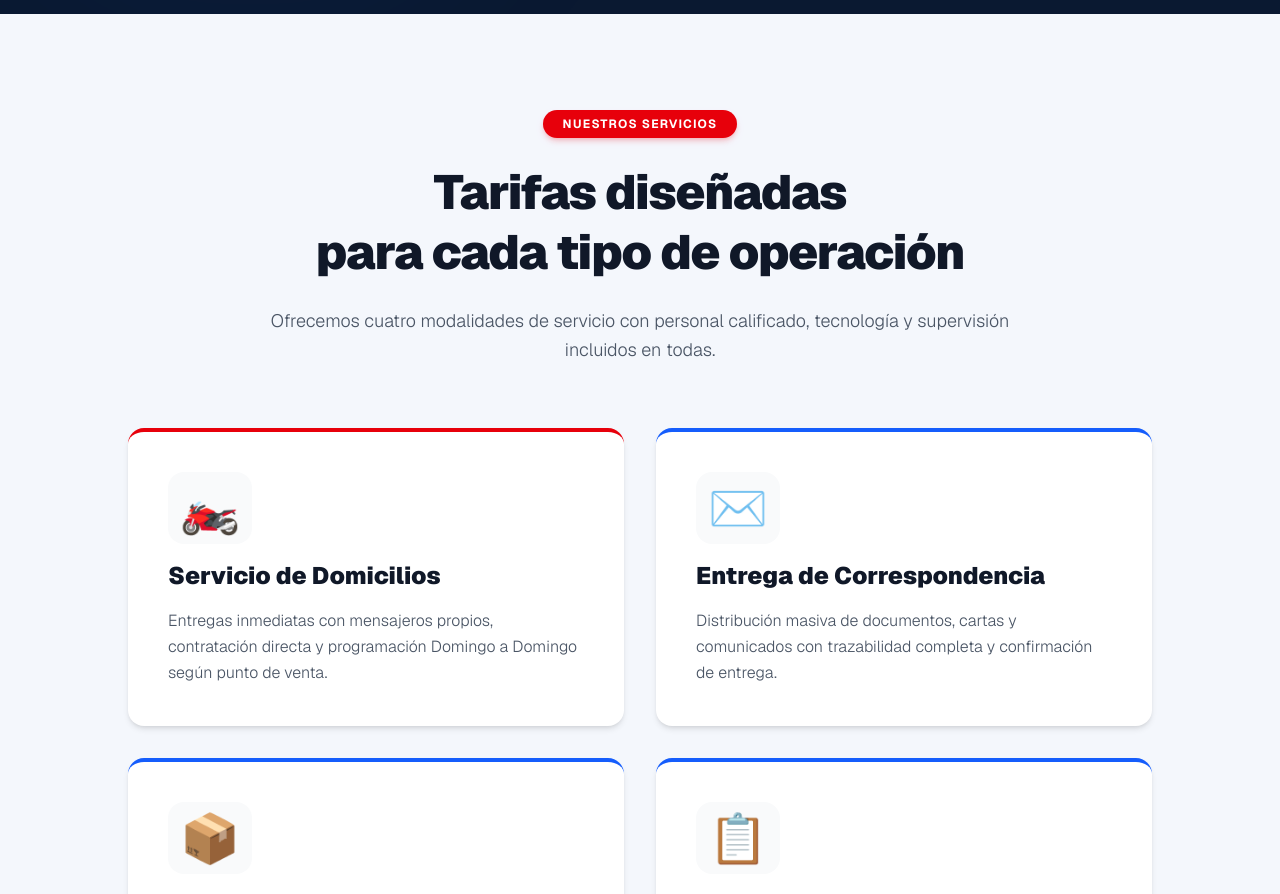
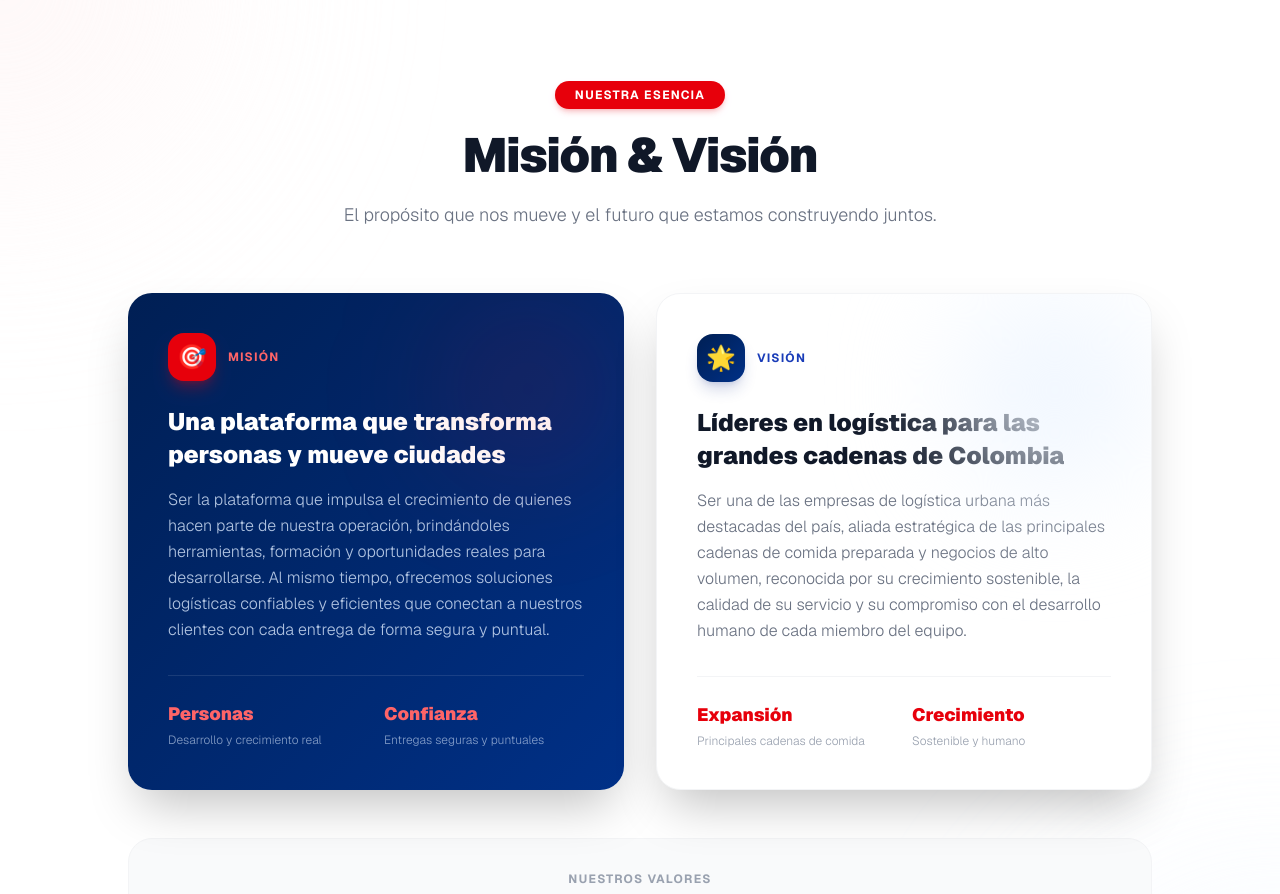
Before and after one commit to neoeliecer/ophalline, a Next.js app: page / in a window 1280 px wide. Shown: the part 1860-2754 px from the top of the page. Built offline with nearby package versions, Linux system fonts and the light colour scheme.

Commit message:
chore: actualiza celular de contacto a 322 307 3578

```diff
--- a/app/diario/diario.json
+++ b/app/diario/diario.json
@@ -32,7 +32,7 @@
     "fecha": "2026-05-22 11:01:11",
     "tipo": "CHORE",
     "titulo": "Actualización de Celular de Contacto",
-    "descripcion": "Se actualizó el número celular principal a '322 307 3678' en los enlaces de WhatsApp, botones de llamada y en los datos del pie de página para asegurar el correcto flujo de leads.",
+    "descripcion": "Se actualizó el número celular principal a '322 307 3578' en los enlaces de WhatsApp, botones de llamada y en los datos del pie de página para asegurar el correcto flujo de leads.",
     "autor": "Matrix Producciones & Antigravity"
   },
   {
--- a/app/page.tsx
+++ b/app/page.tsx
@@ -59,14 +59,13 @@ export default function Home() {
       <header className="fixed top-0 left-0 w-full bg-white/90 backdrop-blur-md border-b border-gray-100 z-50 transition-all duration-300">
         <div className="max-w-7xl mx-auto px-6 py-4 flex justify-between items-center">
           <a href="#" className="flex items-center gap-3 group">
-            <div className="relative h-12 w-40 overflow-hidden">
+            <div className="relative h-16 w-52 overflow-hidden">
               <img
-                src="/logo.jpeg"
+                src="/logo3.png"
                 alt="Ophal Line"
                 className="object-contain h-full w-full group-hover:scale-105 transition-transform duration-300"
                 onError={(e) => {
-                  // Fallback if logo.jpeg is not copied yet
-                  e.currentTarget.src = "/logo.png";
+                  e.currentTarget.src = "/logo3.png";
                 }}
               />
             </div>
@@ -79,6 +78,9 @@ export default function Home() {
             <a href="#nosotros" className="hover:text-red-600 transition-colors relative py-1 after:content-[''] after:absolute after:bottom-0 after:left-0 after:w-0 after:h-0.5 after:bg-red-600 hover:after:w-full after:transition-all after:duration-300">
               Quiénes Somos
             </a>
+            <a href="#mision" className="hover:text-red-600 transition-colors relative py-1 after:content-[''] after:absolute after:bottom-0 after:left-0 after:w-0 after:h-0.5 after:bg-red-600 hover:after:w-full after:transition-all after:duration-300">
+              Misión & Visión
+            </a>
             <a href="#servicios" className="hover:text-red-600 transition-colors relative py-1 after:content-[''] after:absolute after:bottom-0 after:left-0 after:w-0 after:h-0.5 after:bg-red-600 hover:after:w-full after:transition-all after:duration-300">
               Servicios
             </a>
@@ -88,7 +90,7 @@ export default function Home() {
           </nav>
 
           <a
-            href="https://wa.me/573223073678"
+            href="https://wa.me/573223073578"
             target="_blank"
             rel="noopener noreferrer"
             className="bg-red-600 hover:bg-red-700 text-white px-5 py-2.5 rounded-full font-bold shadow-lg shadow-red-600/20 hover:shadow-red-700/30 -translate-y-[1px] hover:-translate-y-[2px] active:translate-y-0 transition-all duration-200"
@@ -107,20 +109,20 @@ export default function Home() {
           <div className="space-y-8 max-w-xl animate-fade-in">
             <div className="inline-flex items-center gap-2 bg-white/10 backdrop-blur-md px-4 py-1.5 rounded-full border border-white/10 text-sm font-semibold tracking-wide">
               <span className="flex h-2 w-2 rounded-full bg-red-500 animate-pulse"></span>
-              Envíos Express a Nivel Urbano
+              Delivery a Nivel Urbano
             </div>
             <h1 className="text-5xl lg:text-6xl font-black tracking-tight leading-[1.1]">
               Ophal Line
               <span className="block mt-2 text-transparent bg-clip-text bg-gradient-to-r from-red-400 to-red-600">
-                Envíos Express
+                Delivery
               </span>
             </h1>
             <p className="text-lg lg:text-xl text-blue-100/90 leading-relaxed">
-              Más de 5 años ofreciendo soluciones rápidas, eficientes y seguras en domicilios, mensajería masiva y logística urbana para empresas y particulares.
+              Diseñamos la logística para tu entrega, contamos con el personal capacitado para entrega segura.
             </p>
             <div className="flex gap-4 flex-wrap pt-2">
               <a
-                href="https://wa.me/573223073678"
+                href="https://wa.me/573223073578"
                 target="_blank"
                 rel="noopener noreferrer"
                 className="bg-red-600 hover:bg-red-700 text-white px-8 py-4 rounded-2xl font-extrabold text-lg shadow-xl shadow-red-600/30 hover:shadow-red-700/40 -translate-y-[1px] hover:-translate-y-[2px] active:translate-y-0 transition-all duration-200"
@@ -140,11 +142,11 @@ export default function Home() {
             {/* Glowing background halo */}
             <div className="absolute top-1/2 left-1/2 -translate-x-1/2 -translate-y-1/2 w-[400px] h-[400px] bg-blue-500/20 rounded-full blur-[80px] pointer-events-none"></div>
             <img
-              src="/logo.jpeg"
-              alt="Ophal Line Envíos Express"
+              src="/logo3.png"
+              alt="Ophal Line Delivery"
               className="w-full max-w-[460px] object-contain drop-shadow-2xl relative z-10 transition-transform duration-500 hover:scale-105"
               onError={(e) => {
-                e.currentTarget.src = "/logo.png";
+                e.currentTarget.src = "/logo3.png";
               }}
             />
           </div>
@@ -167,18 +169,19 @@ export default function Home() {
               Quiénes Somos
             </span>
             <h2 className="text-4xl md:text-5xl font-black tracking-tight leading-tight">
-              Organización especializada <br className="hidden sm:inline" />
-              en logística urbana de excelencia
+              Más cerca, más rápido, con la seguridad
+              <br className="hidden sm:inline" />
+              que tu marca merece.
             </h2>
             <p className="text-lg text-blue-100/80 leading-relaxed font-light">
-              Más de 5 años liderando la distribución de altos volúmenes y entregas inmediatas a nivel urbano, con personal confiable, tecnología en tiempo real y procesos que garantizan calidad en cada entrega.
+              Diseñamos la logística urbana para que cada entrega sea una experiencia de confianza: tiempos cortos, procesos seguros y acompañamiento.
             </p>
           </div>
 
           {/* Stats boxes (4 columns) */}
           <div className="grid grid-cols-2 lg:grid-cols-4 gap-6 max-w-5xl mx-auto mb-16">
             {[
-              { num: '+5', label: 'Años de experiencia' },
+              { num: '100%', label: 'Garantía' },
               { num: '24/7', label: 'Dom a Dom operación' },
               { num: '100%', label: 'Personal con dotación' },
               { num: 'GPS', label: 'Rastreo en tiempo real' },
@@ -230,6 +233,110 @@ export default function Home() {
         </div>
       </section>
 
+      {/* MISIÓN & VISIÓN */}
+      <section
+        id="mision"
+        className="py-24 bg-white relative overflow-hidden"
+      >
+        {/* Decorative blobs */}
+        <div className="absolute top-0 left-0 w-[400px] h-[400px] bg-red-50 rounded-full blur-[120px] opacity-60 pointer-events-none -translate-x-1/2 -translate-y-1/2"></div>
+        <div className="absolute bottom-0 right-0 w-[400px] h-[400px] bg-blue-50 rounded-full blur-[120px] opacity-60 pointer-events-none translate-x-1/2 translate-y-1/2"></div>
+
+        <div className="max-w-7xl mx-auto px-6 relative z-10">
+
+          {/* Header */}
+          <div className="text-center max-w-3xl mx-auto space-y-4 mb-16">
+            <span className="inline-block bg-red-600 text-white px-5 py-1.5 rounded-full font-bold text-xs uppercase tracking-widest shadow-md shadow-red-600/20">
+              Nuestra Esencia
+            </span>
+            <h2 className="text-4xl md:text-5xl font-black tracking-tight text-gray-900 leading-tight">
+              Misión &amp; Visión
+            </h2>
+            <p className="text-lg text-gray-500 font-light">
+              El propósito que nos mueve y el futuro que estamos construyendo juntos.
+            </p>
+          </div>
+
+          {/* Cards */}
+          <div className="grid md:grid-cols-2 gap-8 max-w-5xl mx-auto">
+
+            {/* MISIÓN */}
+            <div className="relative bg-gradient-to-br from-[#001f54] to-[#003087] text-white p-10 rounded-3xl shadow-2xl overflow-hidden group hover:-translate-y-1 transition-transform duration-300">
+              <div className="absolute top-0 right-0 w-48 h-48 bg-red-600/10 rounded-full blur-[60px] pointer-events-none"></div>
+              <div className="flex items-center gap-3 mb-6">
+                <div className="w-12 h-12 bg-red-600 rounded-2xl flex items-center justify-center text-2xl shadow-lg shadow-red-600/30">
+                  🎯
+                </div>
+                <span className="text-xs font-bold uppercase tracking-widest text-red-400">Misión</span>
+              </div>
+              <h3 className="text-2xl font-black mb-4 leading-snug">
+                Una plataforma que transforma personas y mueve ciudades
+              </h3>
+              <p className="text-blue-100/80 leading-relaxed font-light text-base">
+                Ser la plataforma que impulsa el crecimiento de quienes hacen parte de nuestra operación, brindándoles herramientas, formación y oportunidades reales para desarrollarse. Al mismo tiempo, ofrecemos soluciones logísticas confiables y eficientes que conectan a nuestros clientes con cada entrega de forma segura y puntual.
+              </p>
+              <div className="mt-8 pt-6 border-t border-white/10 grid grid-cols-2 gap-4">
+                <div className="space-y-1">
+                  <div className="text-red-400 font-black text-lg">Personas</div>
+                  <div className="text-blue-100/60 text-xs font-light">Desarrollo y crecimiento real</div>
+                </div>
+                <div className="space-y-1">
+                  <div className="text-red-400 font-black text-lg">Confianza</div>
+                  <div className="text-blue-100/60 text-xs font-light">Entregas seguras y puntuales</div>
+                </div>
+              </div>
+            </div>
+
+            {/* VISIÓN */}
+            <div className="relative bg-white border border-gray-100 p-10 rounded-3xl shadow-2xl overflow-hidden group hover:-translate-y-1 transition-transform duration-300">
+              <div className="absolute top-0 right-0 w-48 h-48 bg-blue-50 rounded-full blur-[60px] pointer-events-none"></div>
+              <div className="flex items-center gap-3 mb-6">
+                <div className="w-12 h-12 bg-gradient-to-br from-[#001f54] to-[#003087] rounded-2xl flex items-center justify-center text-2xl shadow-lg shadow-blue-900/20">
+                  🌟
+                </div>
+                <span className="text-xs font-bold uppercase tracking-widest text-blue-800">Visión</span>
+              </div>
+              <h3 className="text-2xl font-black mb-4 leading-snug text-gray-900">
+                Líderes en logística para las grandes cadenas de Colombia
+              </h3>
+              <p className="text-gray-500 leading-relaxed font-light text-base">
+                Ser una de las empresas de logística urbana más destacadas del país, aliada estratégica de las principales cadenas de comida preparada y negocios de alto volumen, reconocida por su crecimiento sostenible, la calidad de su servicio y su compromiso con el desarrollo humano de cada miembro del equipo.
+              </p>
+              <div className="mt-8 pt-6 border-t border-gray-100 grid grid-cols-2 gap-4">
+                <div className="space-y-1">
+                  <div className="text-red-600 font-black text-lg">Expansión</div>
+                  <div className="text-gray-400 text-xs font-light">Principales cadenas de comida</div>
+                </div>
+                <div className="space-y-1">
+                  <div className="text-red-600 font-black text-lg">Crecimiento</div>
+                  <div className="text-gray-400 text-xs font-light">Sostenible y humano</div>
+                </div>
+              </div>
+            </div>
+
+          </div>
+
+          {/* Bottom values strip */}
+          <div className="mt-12 bg-gray-50 border border-gray-100 rounded-3xl p-8 max-w-5xl mx-auto">
+            <p className="text-center text-xs font-bold uppercase tracking-widest text-gray-400 mb-6">Nuestros valores</p>
+            <div className="grid grid-cols-2 md:grid-cols-4 gap-6 text-center">
+              {[
+                { icon: '🤝', label: 'Compromiso' },
+                { icon: '⚡', label: 'Velocidad' },
+                { icon: '🛡️', label: 'Seguridad' },
+                { icon: '📈', label: 'Crecimiento' },
+              ].map((v, i) => (
+                <div key={i} className="flex flex-col items-center gap-2">
+                  <span className="text-3xl">{v.icon}</span>
+                  <span className="font-bold text-gray-700 text-sm">{v.label}</span>
+                </div>
+              ))}
+            </div>
+          </div>
+
+        </div>
+      </section>
+
       {/* NUESTROS SERVICIOS */}
       <section
         id="servicios"
@@ -242,40 +349,33 @@ export default function Home() {
             <span className="inline-block bg-red-600 text-white px-5 py-1.5 rounded-full font-bold text-xs uppercase tracking-widest shadow-md shadow-red-600/20">
               Nuestros Servicios
             </span>
-            <h2 className="text-4xl md:text-5xl font-black tracking-tight text-gray-900 leading-tight">
-              Tarifas diseñadas <br className="hidden sm:inline" />
-              para cada tipo de operación
-            </h2>
-            <p className="text-lg text-gray-600 leading-relaxed font-light">
-              Ofrecemos cuatro modalidades de servicio con personal calificado, tecnología y supervisión incluidos en todas.
-            </p>
           </div>
 
           {/* 4 Grid cards (2x2) */}
           <div className="grid md:grid-cols-2 gap-8 max-w-5xl mx-auto mb-16">
             {[
               {
-                icon: '🏍️',
-                title: 'Servicio de Domicilios',
-                desc: 'Entregas inmediatas con mensajeros propios, contratación directa y programación Domingo a Domingo según punto de venta.',
+                icon: '🍔',
+                title: 'Delivery / Entrega de Alimentos',
+                desc: 'Entregas inmediatas de alimentos y pedidos a domicilio con mensajeros propios, contratación directa y operación Domingo a Domingo según punto de venta.',
                 color: 'border-t-4 border-t-red-600'
               },
               {
-                icon: '✉️',
-                title: 'Entrega de Correspondencia',
-                desc: 'Distribución masiva de documentos, cartas y comunicados con trazabilidad completa y confirmación de entrega.',
+                icon: '🚀',
+                title: 'Logística diseñada para llegar antes, con seguridad y tranquilidad.',
+                desc: 'Nos especializamos en estructurar operaciones de entrega inmediata a nivel urbano: rutas optimizadas, tiempos cortos y procesos que garantizan confiabilidad en cada pedido.',
                 color: 'border-t-4 border-t-blue-600'
               },
               {
-                icon: '📦',
-                title: 'Administración Delivery',
-                desc: 'Gestión integral del servicio de entregas para negocios que requieren operación continua y control de indicadores.',
+                icon: '🏍️',
+                title: 'Personal + moto',
+                desc: 'Mensajero uniformado con moto propia, capacitado en rutas urbanas, entregas inmediatas y manejo seguro. Ideal para alto volumen de paradas.',
                 color: 'border-t-4 border-t-blue-600'
               },
               {
-                icon: '📋',
-                title: 'Trámites Personales',
-                desc: 'Gestión de diligencias y trámites con personal de confianza, puntual y con comunicación en tiempo real.',
+                icon: '🎬',
+                title: 'Creación de contenido',
+                desc: 'Producción de reels, videos cortos, fotos de producto y piezas gráficas que comunican velocidad, confianza y experiencia de entrega.',
                 color: 'border-t-4 border-t-blue-600'
               }
             ].map((srv, i) => (
@@ -472,7 +572,7 @@ export default function Home() {
                   value={formData.telefono}
                   onChange={handleChange}
                   required
-                  placeholder="Ej: 322 307 3678"
+                  placeholder="Ej: 322 307 3578"
                   className="w-full bg-white border border-gray-200 focus:border-red-500 focus:ring-1 focus:ring-red-500 outline-none p-4 rounded-xl transition-all font-light text-gray-800"
                 />
               </div>
@@ -516,7 +616,7 @@ export default function Home() {
       <footer className="bg-[#080f1e] text-white py-16 border-t border-white/5">
         <div className="max-w-7xl mx-auto px-6 grid md:grid-cols-2 gap-12 items-center">
           <div className="space-y-4">
-            <h3 className="text-2xl font-black">Ophal Line Envíos Express</h3>
+            <h3 className="text-2xl font-black">Ophal Line Delivery</h3>
             <p className="text-gray-400 font-light text-sm max-w-sm">
               Tu aliado estratégico en logística, distribución inmediata y entrega urbana. Experiencia, tecnología y excelencia garantizada.
             </p>
@@ -534,8 +634,8 @@ export default function Home() {
           <div className="space-y-4 text-left md:text-right">
             <h4 className="font-extrabold text-lg text-white">Información de Contacto</h4>
             <div className="space-y-2 text-gray-400 font-light text-sm">
-              <p className="text-white font-semibold">Kelly Johanna Herrera — Representante Legal</p>
-              <p className="text-red-500 font-semibold text-base">Cel: 322 307 3678</p>
+              <p className="text-white font-semibold">Carlos Andrés Ordóñez — Representante Legal</p>
+              <p className="text-red-500 font-semibold text-base">Cel: 322 307 3578</p>
               <div className="pt-2 space-y-1 text-xs text-gray-400">
                 <p>Contacto: <a href="mailto:contacto@ophalline.com" className="text-red-400 hover:text-red-300 transition-colors font-medium">contacto@ophalline.com</a></p>
                 <p>Servicio al Cliente: <a href="mailto:servicioalcliente@ophalline.com" className="text-red-400 hover:text-red-300 transition-colors font-medium">servicioalcliente@ophalline.com</a></p>
@@ -548,7 +648,7 @@ export default function Home() {
 
       {/* WHATSAPP FLOATING BUTTON */}
       <a
-        href="https://wa.me/573223073678"
+        href="https://wa.me/573223073578"
         target="_blank"
         rel="noopener noreferrer"
         className="fixed bottom-6 right-6 bg-green-500 hover:bg-green-600 text-white p-4.5 rounded-full shadow-2xl hover:shadow-green-500/30 hover:scale-110 active:scale-95 transition-all duration-300 z-50 flex items-center justify-center animate-bounce"
```
Also changed, not shown: public/logo3.png (added).
